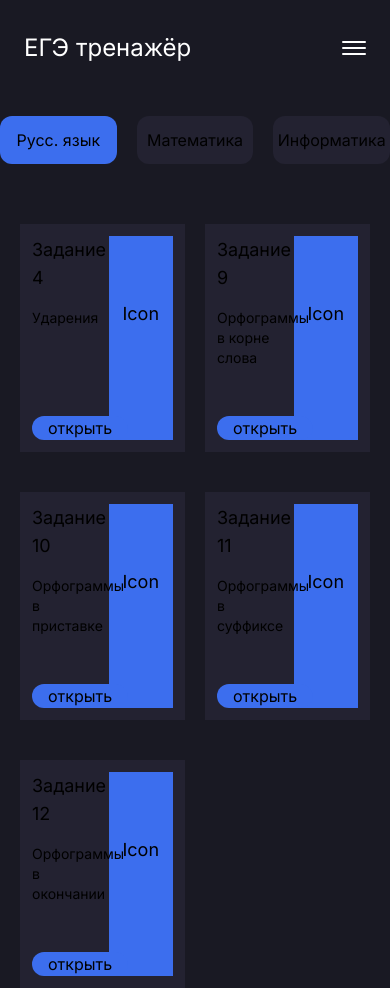
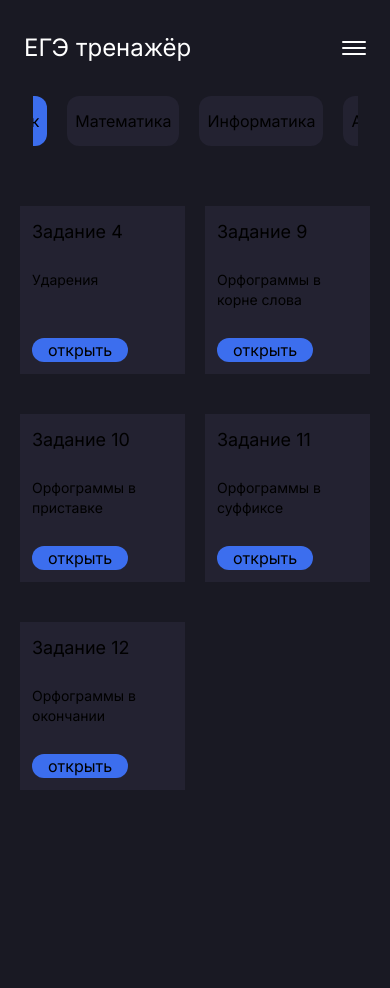
Before and after one commit to Veter-ok/ege-trainer, a Next.js app: page /courses in a window 390 px wide. After the commit the page ends 844 px from the top, so only its background shows below. Built offline with nearby package versions, Linux system fonts and the light colour scheme.

Commit message:
Fix bugs

```diff
--- a/src/app/courses/page.tsx
+++ b/src/app/courses/page.tsx
@@ -22,7 +22,7 @@ export default function AllCourses() {
 
   return (
     <div>
-        <div className="flex justify-center h-full mt-5 gap-5">
+        <div className=" w-5/6 overflow-y-auto flex flex-row gap-5 mx-auto justify-center">
                 {subjects.map((subject) =>
                     <MultipleChoiceButton
                         key={subject.id}
--- a/src/app/data/courses.ts
+++ b/src/app/data/courses.ts
@@ -16,6 +16,11 @@ export const subjects:ISubject[] = [
         title: "Информатика",
         subtitle: "inf"
     },
+    {
+        id: 3,
+        title: "Англ. язык",
+        subtitle: "inf"
+    }
 ]
 
 export const courses:ICourse[] = [
--- a/src/app/data/task.ts
+++ b/src/app/data/task.ts
@@ -179,7 +179,7 @@ export const tasks_9_12:IMissedLatter[] = [
         task_id: 9,
         title: "вин_грет",
         answer: "е",
-        options: ["и", "e"]
+        options: ["и", "е"]
     },
     {
         id: 26,
--- a/src/components/MissedLatterTaskPage.tsx
+++ b/src/components/MissedLatterTaskPage.tsx
@@ -43,8 +43,8 @@ const MissedLatterTaskPage:FC<IPropsMissedLatterTaskPage> = ({wordsForTasks}) =>
     return (
         <div>
         {isTaskStart ?
-            <div className="w-2/3 mx-auto mt-20">
-                <p className="text-center text-xl mb-5">{indexOfTask+1}/{tasks.length}</p>
+            <div className="w-3/4 mx-auto mt-20">
+                <p className="text-center text-lg mb-3 sm:text-xl">{indexOfTask+1}/{tasks.length}</p>
                 <MissedLatter task={tasks[indexOfTask]}/>
                 <div className="flex items-center mt-8"><Button text="Дальше" onPress={getNextTask} style="mx-auto"/></div>
             </div>
--- a/src/components/UI/checkBox.tsx
+++ b/src/components/UI/checkBox.tsx
@@ -13,9 +13,9 @@ const MultipleChoiceButton:FC<ICheckBoxProps> = ({text, value, currentlyValue, o
     return (
         <button
             onClick={() => onPress(value)}
-            className={`rounded-xl w-32 h-12 ${style} ${value === currentlyValue ? 'bg-light' : 'bg-secondary'}`}
+            className={`px-2 whitespace-nowrap rounded-xl w-[200px] h-[50px] ${style} ${value === currentlyValue ? 'bg-light' : 'bg-secondary'}`}
         >
-            <p>{text}</p>
+            <p className="">{text}</p>
         </button>
     )
 }
--- a/src/components/courseBlock.tsx
+++ b/src/components/courseBlock.tsx
@@ -10,9 +10,9 @@ interface ICourseBlock {
 
 const CourseBlock:FC<ICourseBlock> = ({course}) => {
     return (
-        <div className="inline-grid grid-cols-2 grid-rows-3 gap-3 mt-5 h-34 bg-secondary p-3 sm:">
+        <div className="inline-grid grid-cols-1 grid-rows-3 gap-3 mt-5 h-34 bg-secondary p-3 sm:grid-cols-2">
             <p className="text-lg">{course.title}</p>
-            <div className="row-span-3 bg-light py-16">
+            <div className="hidden row-span-3 bg-light py-16 sm:block">
                 <p className="text-lg text-center m-auto">Icon</p>
             </div>
             <p className="text-sm">{course.description}</p>
--- a/src/components/taskMissWords.tsx
+++ b/src/components/taskMissWords.tsx
@@ -23,7 +23,7 @@ const MissedLatter:FC<IMissedLetterProps> = ({task}) => {
 
     return (
         <div className="w-full mx-auto">
-            <p className="text-center text-5xl">{task.title}</p>
+            <p className="text-center text-3xl sm:text-5xl">{task.title}</p>
             <div className="flex justify-center gap-6 mt-7">
                 <AnswerOptions id={task.id} isActive={isActiveOption} isCorrect={task.options[0] === task.answer} onClick={checkAnswer} title={task.options[0]}/>
                 <AnswerOptions id={task.id} isActive={isActiveOption} isCorrect={task.options[1] === task.answer} onClick={checkAnswer} title={task.options[1]}/>
--- a/src/components/taskSetting.tsx
+++ b/src/components/taskSetting.tsx
@@ -12,10 +12,10 @@ interface IPropsTaskSetting {
 
 const TaskSetting:FC<IPropsTaskSetting> = ({numberofWords, SetNumberofWords, traningType, setTraningType, startTask}) => {
     return (
-        <div className="w-1/2 mx-auto">
+        <div className="w-3/4 mx-auto">
             <div className='mt-12'>
                 <p className='text-center'>Количество слов</p>
-                <div className='flex justify-center mt-3 gap-7'>
+                <div className='flex justify-center mt-3 gap-3 sm:gap-7'>
                     <MultipleChoiceButton text="10" value={10} currentlyValue={numberofWords} onPress={SetNumberofWords}/>
                     <MultipleChoiceButton text="20" value={20} currentlyValue={numberofWords} onPress={SetNumberofWords}/>
                     <MultipleChoiceButton text="50" value={50} currentlyValue={numberofWords} onPress={SetNumberofWords}/>
```
Lines whose indentation alone changed are shown as unchanged.
